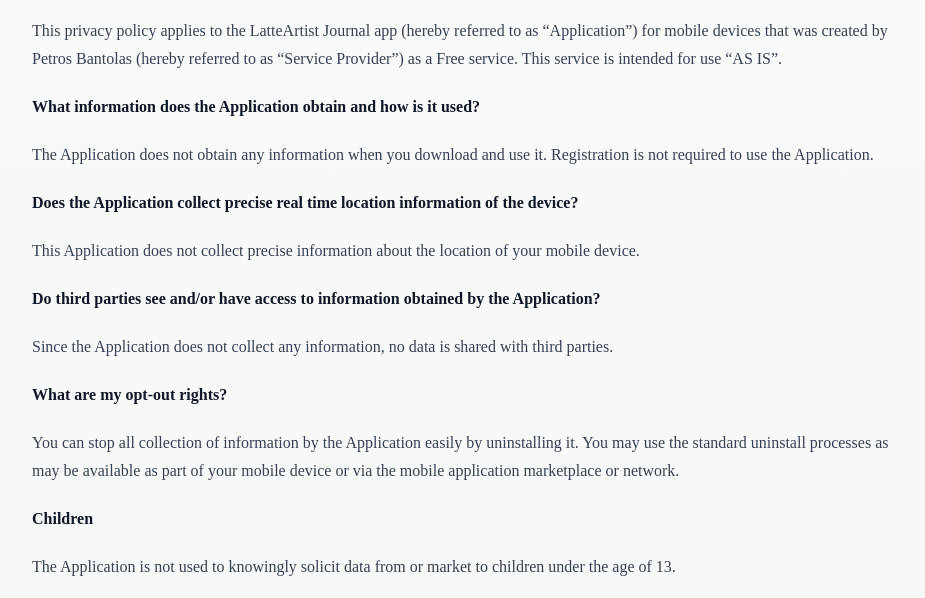
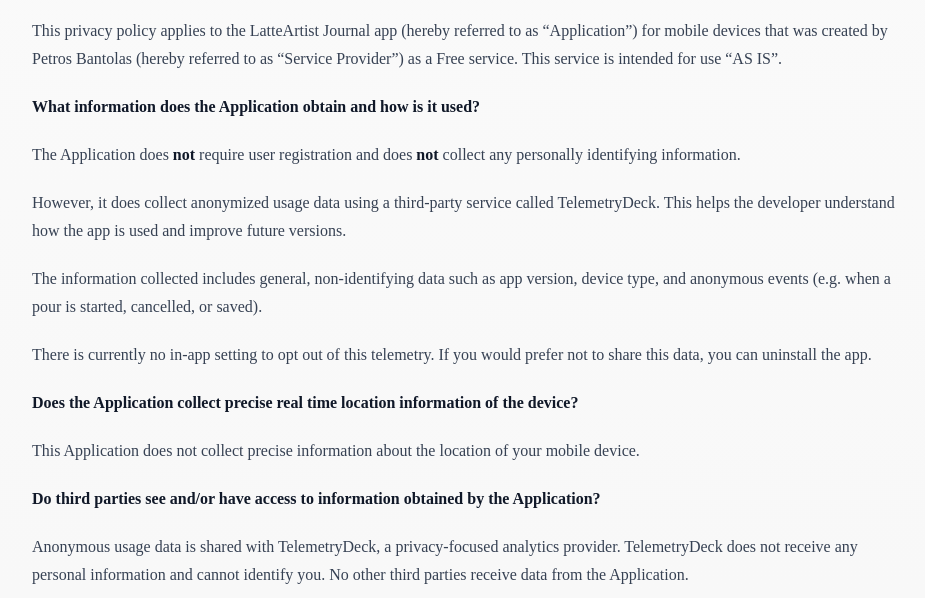
Before and after one commit to pbantolas/latteartist-site, an Astro site: page /privacy-policy in a window 1280 px wide. Shown: the part 199-797 px from the top of the page, without its empty margins (176-1101 px from the left). Built offline with nearby package versions, Linux system fonts and the light colour scheme; Astro itself is replaced by a stand-in of ours.

Commit message:
feat: Update privacy policy for telemetrydeck

```diff
--- a/src/content/privacy/privacy-policy.md
+++ b/src/content/privacy/privacy-policy.md
@@ -8,7 +8,13 @@
 
 **What information does the Application obtain and how is it used?**
 
-The Application does not obtain any information when you download and use it. Registration is not required to use the Application.
+The Application does **not** require user registration and does **not** collect any personally identifying information.
+
+However, it does collect anonymized usage data using a third-party service called TelemetryDeck. This helps the developer understand how the app is used and improve future versions.
+
+The information collected includes general, non-identifying data such as app version, device type, and anonymous events (e.g. when a pour is started, cancelled, or saved).
+
+There is currently no in-app setting to opt out of this telemetry. If you would prefer not to share this data, you can uninstall the app.
 
 **Does the Application collect precise real time location information of the device?**
 
@@ -16,7 +22,7 @@
 
 **Do third parties see and/or have access to information obtained by the Application?**
 
-Since the Application does not collect any information, no data is shared with third parties.
+Anonymous usage data is shared with TelemetryDeck, a privacy-focused analytics provider. TelemetryDeck does not receive any personal information and cannot identify you. No other third parties receive data from the Application.
 
 **What are my opt-out rights?**
 
```
